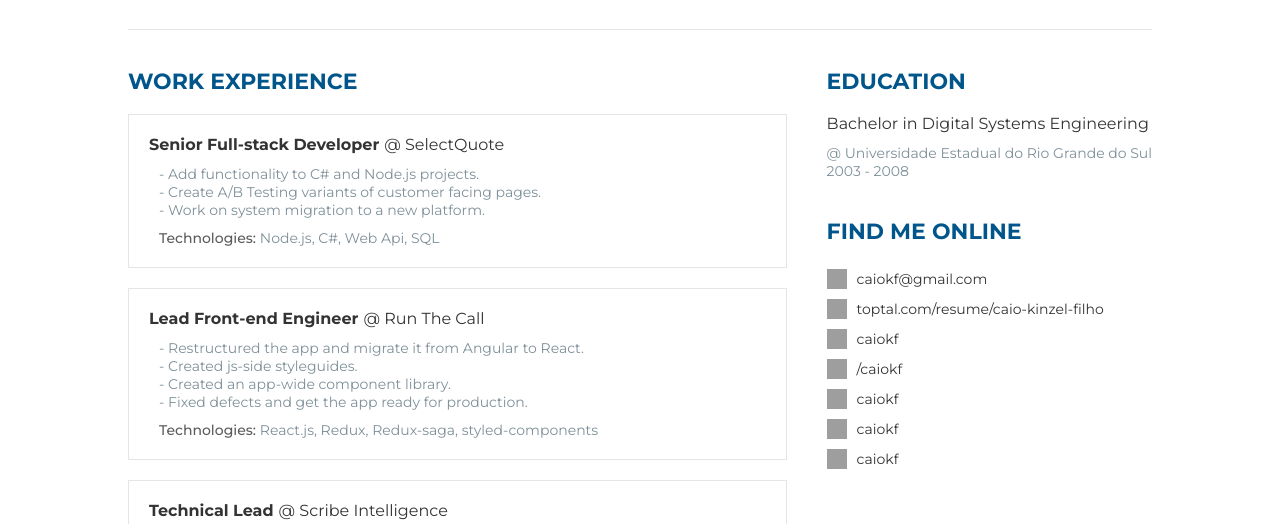
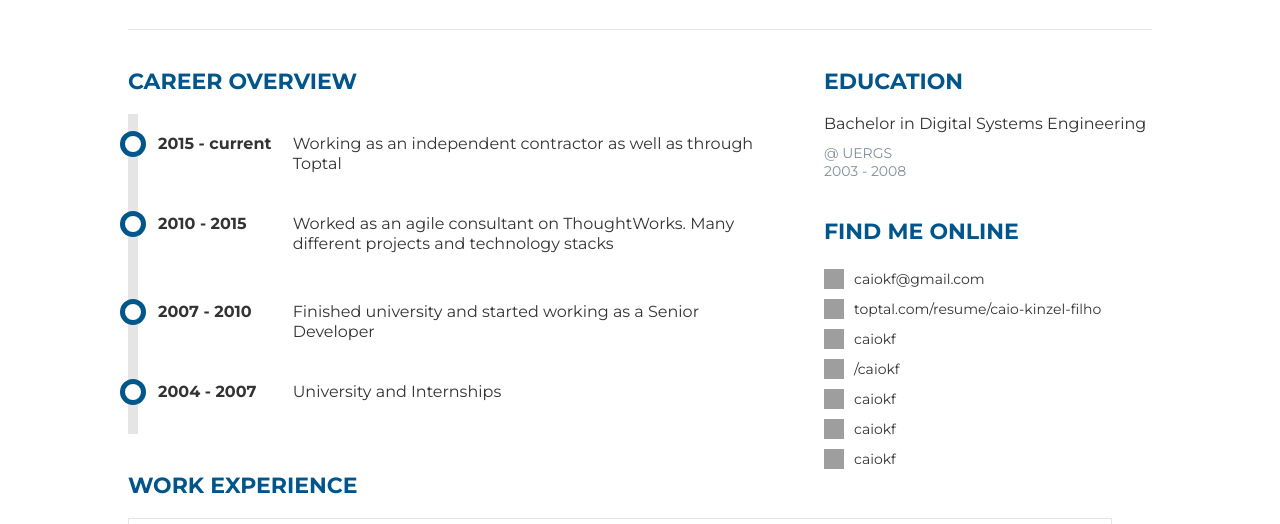
Before and after one commit to caiokf/profile-page, a React (Create React App) app: page / in a window 1280 px wide. Shown: the part 251-775 px from the top of the page. Built offline with nearby package versions, Linux system fonts and the light colour scheme; grey boxes are pictures that could not be loaded.

Commit message:
career overview

```diff
--- a/src/App.js
+++ b/src/App.js
@@ -5,21 +5,24 @@ import Header from './components/Header'
 import Profiles from './components/Profiles'
 import Education from './components/Education'
 import WorkExperience from './components/WorkExperience'
+import CareerOverview from './components/CareerOverview'
 
 export default () => {
   return (
     <Profile className="profile">
       <ProfileContainer className="profile-container">
         <Header />
-        <Body>
-          <Main>
-            <WorkExperience />
+        <Body className="body">
+          <Main className="career-and-profile-links">
+            <CareerOverview />
+
+            <RightSidebar className="right-sidebar">
+              <Education />
+              <Profiles />
+            </RightSidebar>
           </Main>
 
-          <RightSidebar>
-            <Education />
-            <Profiles />
-          </RightSidebar>
+          <WorkExperience />
         </Body>
       </ProfileContainer>
     </Profile>
@@ -45,17 +48,18 @@ const ProfileContainer = styled.div`
 `
 const Body = styled.div`
   display: flex;
+  flex-direction: column;
+`
+const Main = styled.div`
+  display: flex;
   flex: 1;
 
   ${styles.media.small`
     flex-direction: column;
   `}
 `
-const Main = styled.div`
-  display: flex;
-  flex: 1;
-`
 const RightSidebar = styled.div`
   display: flex;
   flex-direction: column;
+  flex: 1;
 `
--- /dev/null
+++ b/src/components/CareerOverview.js
@@ -0,0 +1,61 @@
+import React from 'react'
+import styled from 'styled-components'
+import styles from '../styleguide'
+import resume from '../resume.json'
+
+export default () => {
+  return (
+    <Container className="career-container">
+      <Header>Career Overview</Header>
+
+      {resume.career.reverse().map(x => {
+        return (
+          <CareerItem size={x.size}>
+            <Bullet />
+            <CareerDate>{x.date}</CareerDate>
+            <CareerDescription>{x.description}</CareerDescription>
+          </CareerItem>
+        )
+      })}
+    </Container>
+  )
+}
+
+const Container = styled.div`
+  margin-bottom: ${styles.dimensions.lg};
+
+  ${styles.media.large`
+    margin-right: ${styles.dimensions.lg};
+  `}
+
+  flex: 2;
+  display: flex;
+  flex-direction: column;
+`
+const Header = styled.div`
+  ${styles.typography.header};
+`
+const CareerItem = styled.div`
+  padding: ${styles.dimensions.md};
+  border-left: 10px solid ${styles.colors.platinum};
+  display: flex;
+  position: relative;
+  flex: ${props => props.size};
+`
+const Bullet = styled.div`
+  background-color: white;
+  width: 16px;
+  height: 16px;
+  position: absolute;
+  left: -18px;
+  top: 17px;
+  border: 5px solid ${styles.colors.yankeesBlue};
+  border-radius: 50%;
+`
+const CareerDate = styled.div`
+  flex: 2;
+  font-weight: 700;
+`
+const CareerDescription = styled.div`
+  flex: 7;
+`
--- a/src/components/WorkExperience.js
+++ b/src/components/WorkExperience.js
@@ -47,7 +47,6 @@ const Experience = styled.div`
   padding: ${styles.dimensions.md};
   border: 1px solid ${styles.colors.platinum};
   margin-bottom: ${styles.dimensions.md};
-
 `
 const Title = styled.div`
   ${styles.media.small`
--- a/src/resume.json
+++ b/src/resume.json
@@ -65,6 +65,7 @@
       }
     ]
   },
+
   "languages": [
     {
       "language": "Portuguese",
@@ -79,6 +80,7 @@
       "fluency": "Intermediate"
     }
   ],
+
   "work": [
     {
       "company": "SelectQuote",
@@ -315,8 +317,8 @@
       "company": "Measured Progress",
       "via": "ThoughtWorks",
       "position": "Technical Lead",
-      "startDate": "2011-08-01",
-      "endDate": "2012-11-01",
+      "startDate": "2010-08-01",
+      "endDate": "2011-11-01",
       "summary": "",
       "highlights": [
         "Built a rich client web application to manage custom student assessments.",
@@ -332,8 +334,8 @@
       "company": "World’s Largest Apparel Retailer",
       "via": "ThoughtWorks",
       "position": "Senior Web Developer",
-      "startDate": "2011-08-01",
-      "endDate": "2012-11-01",
+      "startDate": "2010-02-15",
+      "endDate": "2012-08-01",
       "summary": "",
       "highlights": [
         "Worked on a large-scale enterprise e-commerce with multi-continent distributed teams..",
@@ -414,6 +416,29 @@
     }
   ],
 
+  "career": [
+    {
+      "date": "2004 - 2007",
+      "description": "University and Internships",
+      "size": 4
+    },
+    {
+      "date": "2007 - 2010",
+      "description": "Finished university and started working as a Senior Developer",
+      "size": 4
+    },
+    {
+      "date": "2010 - 2015",
+      "description": "Worked as an agile consultant on ThoughtWorks. Many different projects and technology stacks",
+      "size": 6
+    },
+    {
+      "date": "2015 - current",
+      "description": "Working as an independent contractor as well as through Toptal",
+      "size": 5
+    }
+  ],
+
   "skills": [{
     "name": "Web Development",
     "keywords": [
@@ -430,8 +455,9 @@
       "Responsive development practices and processes", "Continuous Delivery", "Test automation", "Kanban"
     ]
   }],
+
   "education": [{
-    "institution": "Universidade Estadual do Rio Grande do Sul",
+    "institution": "UERGS",
     "area": "Digital Systems Engineering",
     "studyType": "Bachelor",
     "startDate": "2003-02-01",
```
